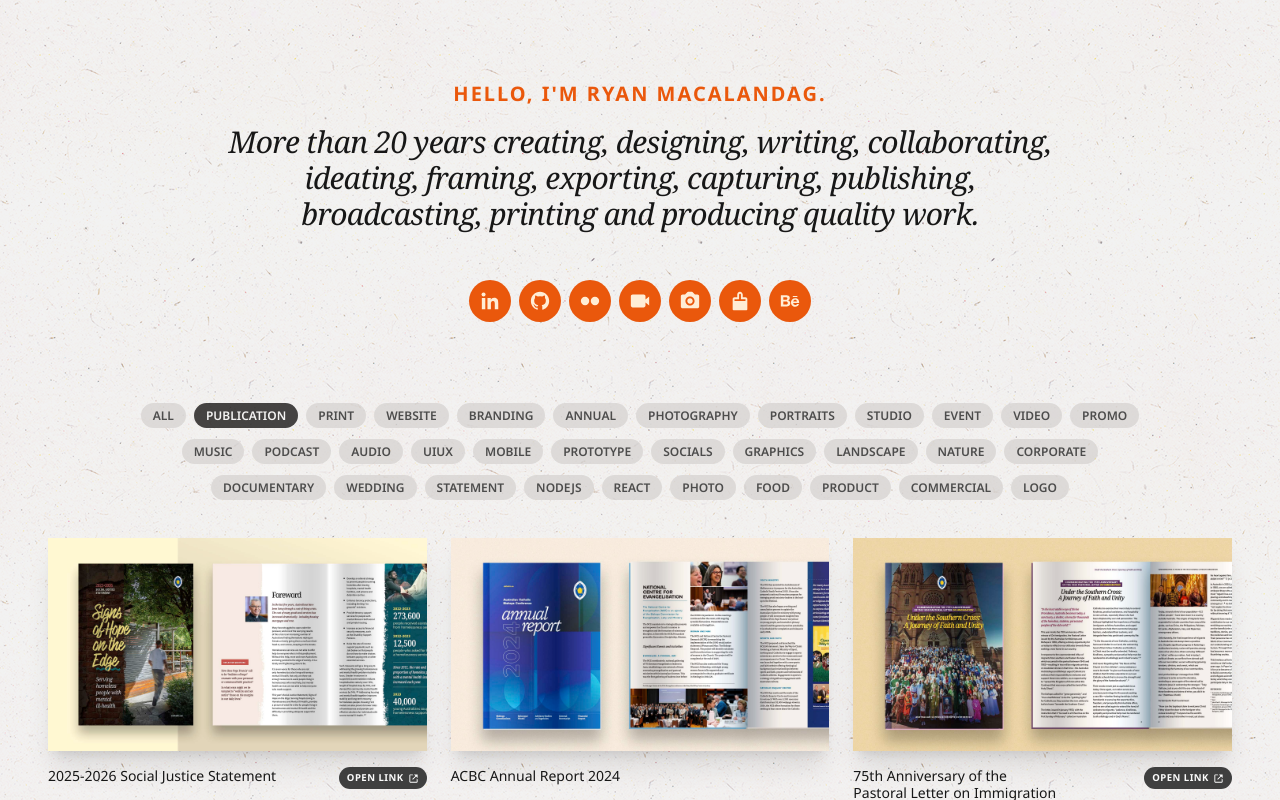
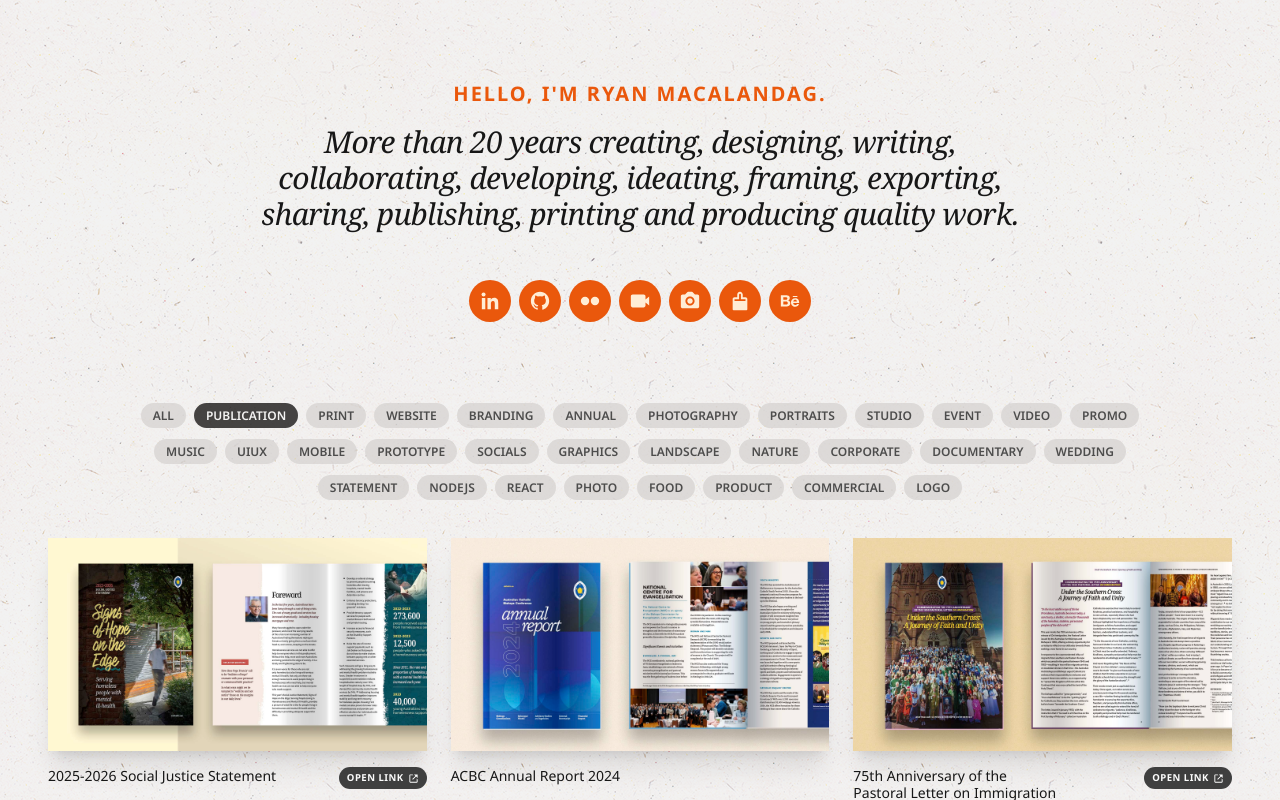
Before and after one commit to ryanmacalandag/hello-ryan, a Next.js app: page /tag/publication in a window 1280 px wide. Shown: the top 800 px of the page. Built offline with nearby package versions, Linux system fonts and the light colour scheme.

Commit message:
Revert "add podcasts"
This reverts commit ef51d9812697b01a91a2cacab1a2a77d2bbb09fa.

```diff
--- a/app/components/Hero.tsx
+++ b/app/components/Hero.tsx
@@ -22,7 +22,7 @@ export default function Hero() {
         </h1>
         <p className="text-lg sm:text-xl lg:text-3xl text-balance tracking-tight italic">
           More than 20 years creating, designing, writing, collaborating,
-          ideating, framing, exporting, capturing, publishing, broadcasting,
+          developing, ideating, framing, exporting, sharing, publishing,
           printing and producing quality work.
         </p>
 
--- a/app/data/portfolio.ts
+++ b/app/data/portfolio.ts
@@ -70,15 +70,7 @@ export const portfolio:PortfolioType[] = [
     tools: ['photoshop', 'premiere', 'garageband'],
   },
   {
-    title: 'Podcast - Idolly Talking',
-    url: '/portfolio/podcast-idolly-talking.jpg',
-    slug: 'podcast-idolly-talking',
-    tags: ['podcast', 'audio', 'music'],
-    link: 'https://open.spotify.com/show/3XaPavF0yI1utiQp17uQWy',
-    tools: ['premiere', 'audition', 'garageband', 'spotify'],
-  },
-  {
-    title: 'Corporate Photography - Reposit Power Employees',
+    title: 'Corporate Photography Reposit Power Employees',
     url: '/portfolio/photo-reposit-power-employees.jpg',
     slug: 'photo-reposit-power-employees',
     tags: ['photography', 'branding', 'portraits'],
@@ -100,14 +92,6 @@ export const portfolio:PortfolioType[] = [
     tags: ['video', 'promo'],
     link: 'https://youtu.be/9kTQbSJkCDg?si=gWu2vUdXGuiQ7pGe',
     tools: ['sony','premiere'],
-  },
-  {
-    title: 'ACBC Mediablog Podcast',
-    url: '/portfolio/podcast-mediablog.jpg',
-    slug: 'acbc-mediablog',
-    tags: ['podcast', 'audio', 'music'],
-    link: 'https://open.spotify.com/show/0AbGUhBkjb8qIX5MFe12CB',
-    tools: ['premiere', 'audition', 'garageband', 'spotify'],
   },
   {
     title: 'Australian Catholic Communications Congress',
```
Also changed, not shown: public/portfolio/podcast-idolly-talking.jpg (deleted), public/portfolio/podcast-mediablog.jpg (deleted).
